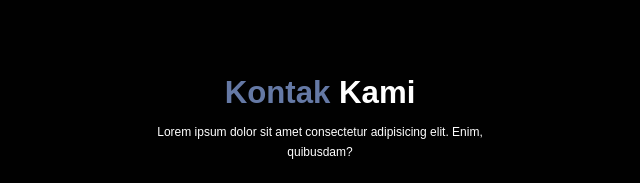
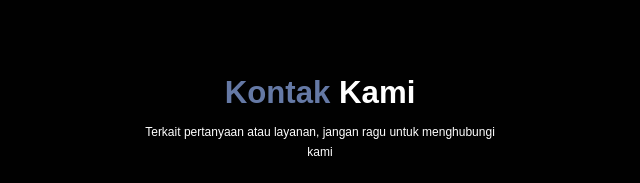
Before and after one commit to fikriardian277/Laundry-Super-Clean, a plain HTML site: page index.html in a window 1280 px wide. Shown: the part 2440-2623 px from the top of the page, 320-960 px from the left. Drawn offline with nearby package versions, Linux system fonts and the light colour scheme.

Commit message:
mengubah paragraf kontak

```diff
--- a/index.html
+++ b/index.html
@@ -129,10 +129,7 @@
     <!-- Contact section start -->
     <section id="contact" class="contact">
       <h2><span>Kontak </span>Kami</h2>
-      <p>
-        Lorem ipsum dolor sit amet consectetur adipisicing elit. Enim,
-        quibusdam?
-      </p>
+      <p>Terkait pertanyaan atau layanan, jangan ragu untuk menghubungi kami</p>
       <div class="row">
         <iframe
           src="https://www.google.com/maps/embed?pb=!1m18!1m12!1m3!1d63348.78353458891!2d107.4018788949122!3d-7.0913012081995!2m3!1f0!2f0!3f0!3m2!1i1024!2i768!4f13.1!3m3!1m2!1s0x2e688b432de520d3%3A0x401e8f1fc28c530!2sCiwidey%2C%20Kec.%20Ciwidey%2C%20Kabupaten%20Bandung%2C%20Jawa%20Barat!5e0!3m2!1sid!2sid!4v1704105027455!5m2!1sid!2sid"
```
